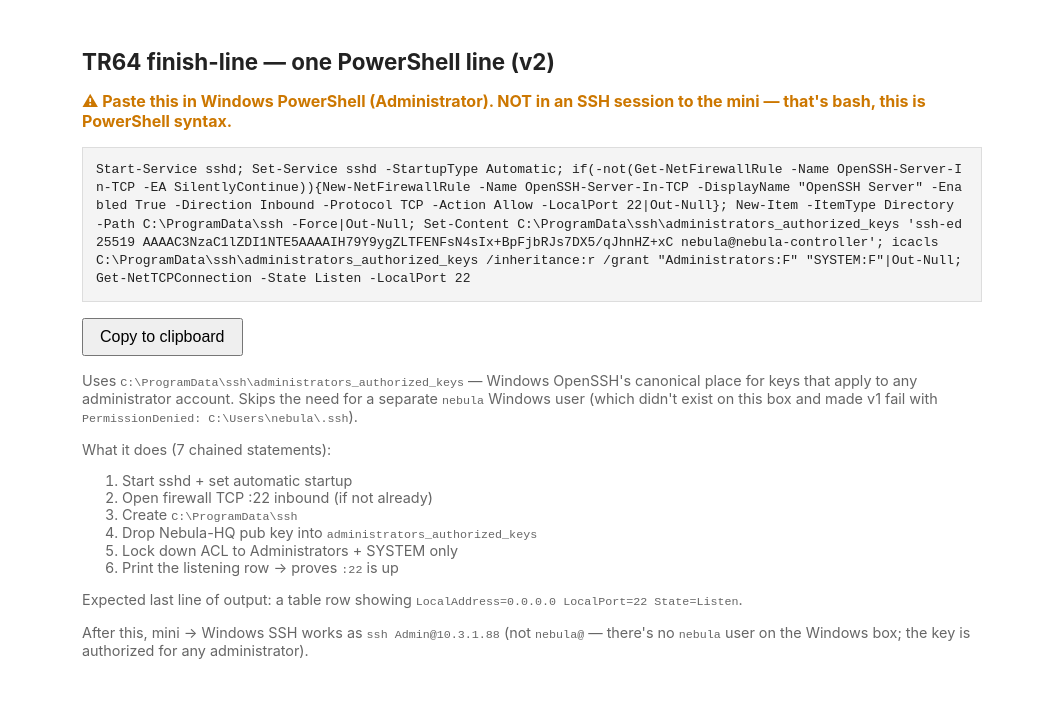
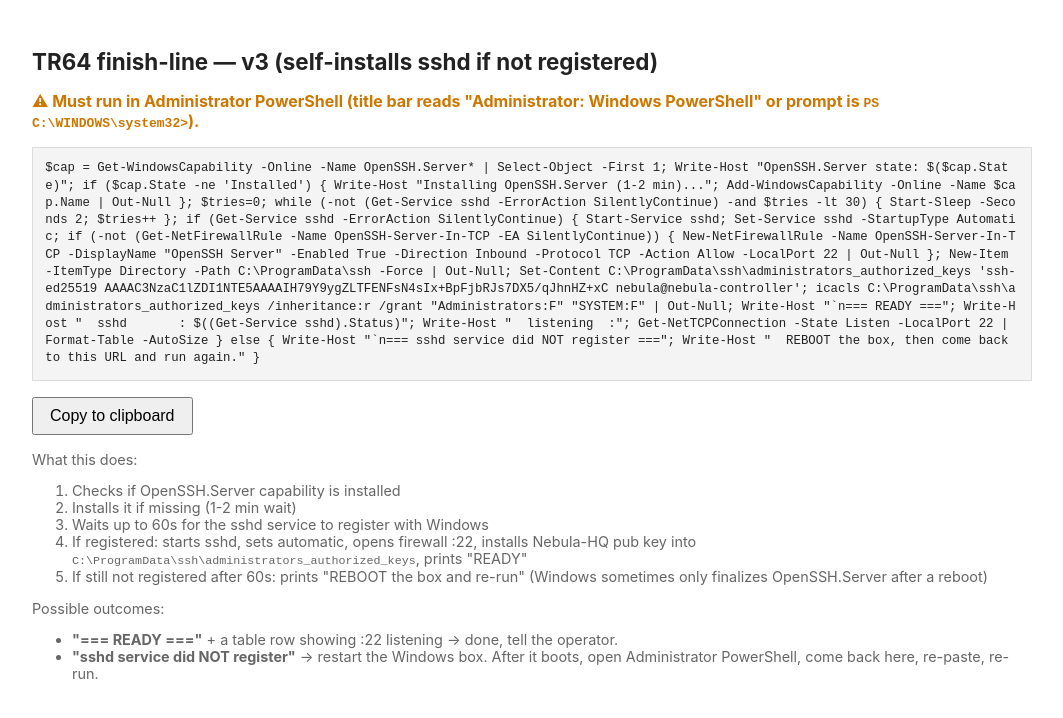
Before and after one commit to nvishvajeet/nvishvajeet.github.io, a Jekyll site: the page temporary/index.html, which Jekyll copies as it is, in a window 1280 px wide. Shown: the top 718 px of the page, without its empty margins (108-1171 px from the left). Built offline with Jekyll 4.4.1, drawn with Linux system fonts in a browser that asks for light colours.

Commit message:
temporary/: v3 — self-install sshd, wait for registration, reboot fallback

```diff
--- a/temporary/index.html
+++ b/temporary/index.html
@@ -2,11 +2,11 @@
 <html lang="en">
 <head>
 <meta charset="utf-8">
-<title>TR64 finish-line PowerShell (v2 — uses administrators_authorized_keys)</title>
+<title>TR64 finish-line v3 — installs OpenSSH if missing</title>
 <style>
-  body { font-family: -apple-system, system-ui, sans-serif; max-width: 900px; margin: 3em auto; padding: 0 1em; color: #222; }
+  body { font-family: -apple-system, system-ui, sans-serif; max-width: 1000px; margin: 3em auto; padding: 0 1em; color: #222; }
   h1 { font-size: 1.4em; }
-  pre { background: #f4f4f4; padding: 1em; border: 1px solid #ddd; font-size: 1em; user-select: all; white-space: pre-wrap; word-break: break-all; line-height: 1.4; }
+  pre { background: #f4f4f4; padding: 1em; border: 1px solid #ddd; font-size: 0.95em; user-select: all; white-space: pre-wrap; word-break: break-all; line-height: 1.4; }
   button { font-size: 1em; padding: 0.5em 1em; cursor: pointer; }
   .note { color: #666; font-size: 0.9em; }
   .ok { color: #2a8; font-weight: bold; }
@@ -14,37 +14,32 @@
 </style>
 </head>
 <body>
-<h1>TR64 finish-line — one PowerShell line (v2)</h1>
+<h1>TR64 finish-line — v3 (self-installs sshd if not registered)</h1>
 
-<p class="warn">⚠ Paste this in <b>Windows PowerShell (Administrator)</b>. NOT in an SSH session to the mini — that's bash, this is PowerShell syntax.</p>
+<p class="warn">⚠ Must run in <b>Administrator PowerShell</b> (title bar reads "Administrator: Windows PowerShell" or prompt is <code>PS C:\WINDOWS\system32&gt;</code>).</p>
 
-<pre id="cmd">Start-Service sshd; Set-Service sshd -StartupType Automatic; if(-not(Get-NetFirewallRule -Name OpenSSH-Server-In-TCP -EA SilentlyContinue)){New-NetFirewallRule -Name OpenSSH-Server-In-TCP -DisplayName "OpenSSH Server" -Enabled True -Direction Inbound -Protocol TCP -Action Allow -LocalPort 22|Out-Null}; New-Item -ItemType Directory -Path C:\ProgramData\ssh -Force|Out-Null; Set-Content C:\ProgramData\ssh\administrators_authorized_keys 'ssh-ed25519 AAAAC3NzaC1lZDI1NTE5AAAAIH79Y9ygZLTFENFsN4sIx+BpFjbRJs7DX5/qJhnHZ+xC nebula@nebula-controller'; icacls C:\ProgramData\ssh\administrators_authorized_keys /inheritance:r /grant "Administrators:F" "SYSTEM:F"|Out-Null; Get-NetTCPConnection -State Listen -LocalPort 22</pre>
+<pre id="cmd">$cap = Get-WindowsCapability -Online -Name OpenSSH.Server* | Select-Object -First 1; Write-Host "OpenSSH.Server state: $($cap.State)"; if ($cap.State -ne 'Installed') { Write-Host "Installing OpenSSH.Server (1-2 min)..."; Add-WindowsCapability -Online -Name $cap.Name | Out-Null }; $tries=0; while (-not (Get-Service sshd -ErrorAction SilentlyContinue) -and $tries -lt 30) { Start-Sleep -Seconds 2; $tries++ }; if (Get-Service sshd -ErrorAction SilentlyContinue) { Start-Service sshd; Set-Service sshd -StartupType Automatic; if (-not (Get-NetFirewallRule -Name OpenSSH-Server-In-TCP -EA SilentlyContinue)) { New-NetFirewallRule -Name OpenSSH-Server-In-TCP -DisplayName "OpenSSH Server" -Enabled True -Direction Inbound -Protocol TCP -Action Allow -LocalPort 22 | Out-Null }; New-Item -ItemType Directory -Path C:\ProgramData\ssh -Force | Out-Null; Set-Content C:\ProgramData\ssh\administrators_authorized_keys 'ssh-ed25519 AAAAC3NzaC1lZDI1NTE5AAAAIH79Y9ygZLTFENFsN4sIx+BpFjbRJs7DX5/qJhnHZ+xC nebula@nebula-controller'; icacls C:\ProgramData\ssh\administrators_authorized_keys /inheritance:r /grant "Administrators:F" "SYSTEM:F" | Out-Null; Write-Host "`n=== READY ==="; Write-Host "  sshd       : $((Get-Service sshd).Status)"; Write-Host "  listening  :"; Get-NetTCPConnection -State Listen -LocalPort 22 | Format-Table -AutoSize } else { Write-Host "`n=== sshd service did NOT register ==="; Write-Host "  REBOOT the box, then come back to this URL and run again." }</pre>
 
 <p>
-  <button onclick="navigator.clipboard.writeText(document.getElementById('cmd').innerText).then(()=>document.getElementById('s').innerText='✓ copied — switch to Windows PowerShell, right-click to paste, then Enter')">Copy to clipboard</button>
+  <button onclick="navigator.clipboard.writeText(document.getElementById('cmd').innerText).then(()=>document.getElementById('s').innerText='✓ copied — paste in elevated PowerShell + Enter')">Copy to clipboard</button>
   <span id="s" class="ok"></span>
 </p>
 
-<p class="note">
-  Uses <code>C:\ProgramData\ssh\administrators_authorized_keys</code> — Windows OpenSSH's canonical place for keys that apply to any administrator account. Skips the need for a separate <code>nebula</code> Windows user (which didn't exist on this box and made v1 fail with <code>PermissionDenied: C:\Users\nebula\.ssh</code>).
-</p>
-
-<p class="note">What it does (7 chained statements):</p>
+<p class="note">What this does:</p>
 <ol class="note">
-  <li>Start sshd + set automatic startup</li>
-  <li>Open firewall TCP :22 inbound (if not already)</li>
-  <li>Create <code>C:\ProgramData\ssh</code></li>
-  <li>Drop Nebula-HQ pub key into <code>administrators_authorized_keys</code></li>
-  <li>Lock down ACL to Administrators + SYSTEM only</li>
-  <li>Print the listening row → proves <code>:22</code> is up</li>
+  <li>Checks if OpenSSH.Server capability is installed</li>
+  <li>Installs it if missing (1-2 min wait)</li>
+  <li>Waits up to 60s for the sshd service to register with Windows</li>
+  <li>If registered: starts sshd, sets automatic, opens firewall :22, installs Nebula-HQ pub key into <code>C:\ProgramData\ssh\administrators_authorized_keys</code>, prints "READY"</li>
+  <li>If still not registered after 60s: prints "REBOOT the box and re-run" (Windows sometimes only finalizes OpenSSH.Server after a reboot)</li>
 </ol>
 
 <p class="note">
-  Expected last line of output: a table row showing <code>LocalAddress=0.0.0.0  LocalPort=22  State=Listen</code>.
+  Possible outcomes:
 </p>
-
-<p class="note">
-  After this, mini → Windows SSH works as <code>ssh Admin@10.3.1.88</code> (not <code>nebula@</code> — there's no <code>nebula</code> user on the Windows box; the key is authorized for any administrator).
-</p>
+<ul class="note">
+  <li><b>"=== READY ==="</b> + a table row showing :22 listening → done, tell the operator.</li>
+  <li><b>"sshd service did NOT register"</b> → restart the Windows box. After it boots, open Administrator PowerShell, come back here, re-paste, re-run.</li>
+</ul>
 </body>
 </html>
```
